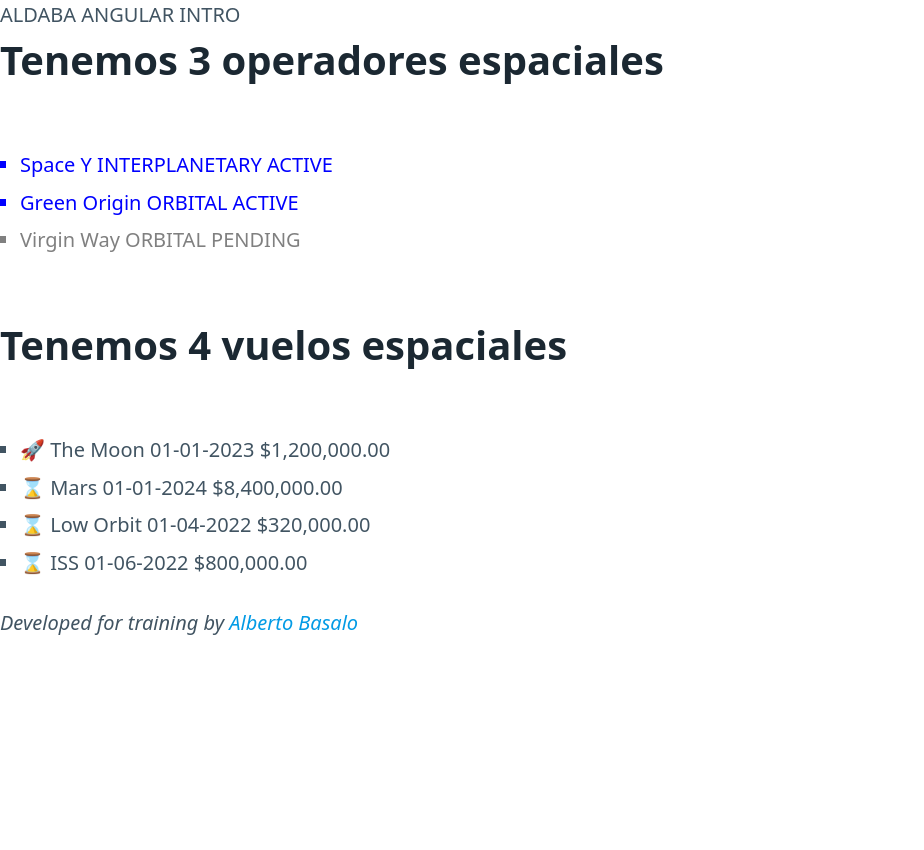
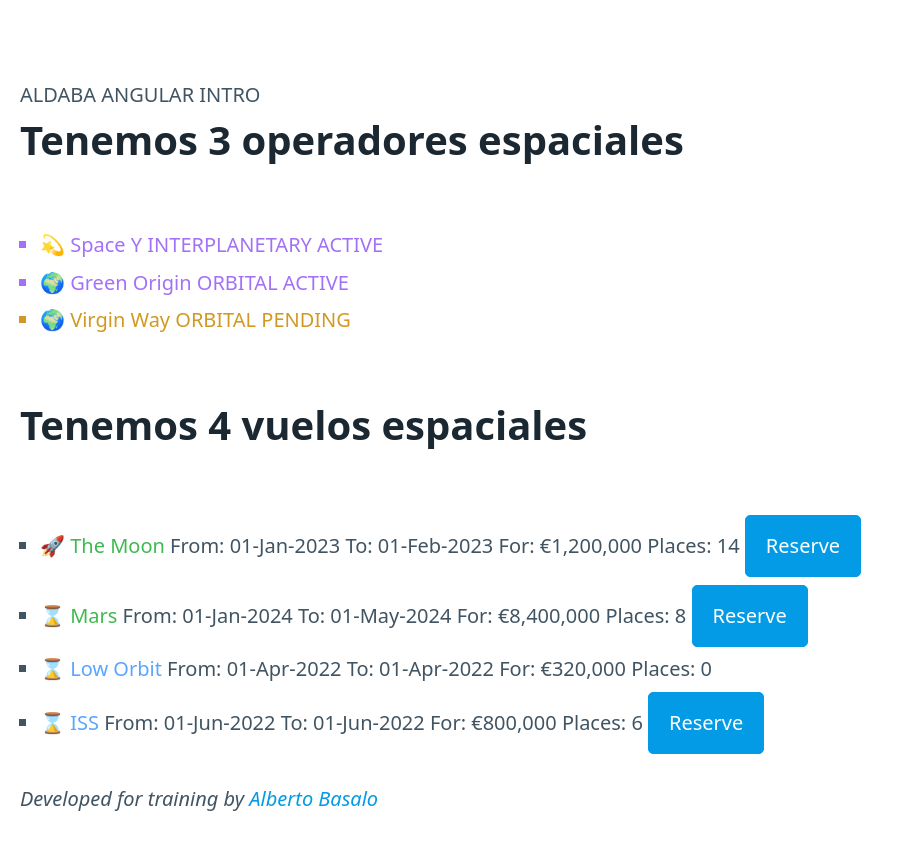
Before and after one commit to Esmoris/Aldaba-Angular-Intro, an Angular app: page / in a window 1280 px wide. Shown: the top 850 px of the page, without its empty margins (0-924 px from the left). Before the commit the page ends 800 px from the top, so only its background shows below. Built offline with nearby package versions, Linux system fonts and the light colour scheme.

Commit message:
feat: session 1

```diff
--- a/angular.json
+++ b/angular.json
@@ -24,7 +24,7 @@
               "src/assets"
             ],
             "styles": [
-              "./node_modules/@picocss/pico/css/pico.classless.min.css",
+              "./node_modules/@picocss/pico/css/pico.fluid.classless.min.css",
               "src/styles.css"
             ],
             "scripts": []
--- a/src/app/app.component.css
+++ b/src/app/app.component.css
@@ -1,7 +1,14 @@
 .active {
-  color: blue;
+  color: #a371f7;
 }
 
 .pending {
-  color: gray;
+  color: #d29922;
 }
+.trip_only {
+  color: #58a6ff;
+}
+
+.with_stay {
+  color: #3fb950;
+}
--- a/src/app/app.component.html
+++ b/src/app/app.component.html
@@ -4,7 +4,8 @@
   <ul>
     <li *ngFor="let operator of operators"
         [class]="getOperatorClass(operator) ">
-      {{ operator.name }} {{ operator.range }} {{ operator.status }}
+      <span>{{getOperatorIcon(operator)}}</span> {{ operator.name }} {{ operator.range }} {{
+      operator.status }}
     </li>
   </ul>
   <h1>Tenemos {{ trips.length }} vuelos espaciales</h1>
@@ -12,8 +13,18 @@
     <li *ngFor="let trip of trips">
       <span *ngIf="trip.status=='CONFIRMED'"> 🚀 </span>
       <span *ngIf="trip.status=='WAITING'"> ⌛ </span>
-      {{ trip.destination }} {{ trip.startDate | date:'dd-MM-yyyy' }} {{ trip.flightPrice | currency
-      }}
+      <span class="{{getTripClass(trip)}}">{{ trip.destination }} </span>
+      <span>
+        From: {{ trip.startDate | date:'dd-MMM-yyyy' }}
+        To: {{ trip.endDate | date:'dd-MMM-yyyy' }}
+        For: {{ trip.flightPrice | currency:'EUR':'symbol':'3.0' }}
+      </span>
+      <span>
+        Places: {{ trip.places }}
+        <a *ngIf="canReserveBooking(trip)"
+           href=""
+           role="button"> Reserve </a>
+      </span>
     </li>
   </ul>
   <router-outlet></router-outlet>
--- a/src/app/app.component.ts
+++ b/src/app/app.component.ts
@@ -1,7 +1,7 @@
 import { Component } from "@angular/core";
 import { OPERATORS, TRIPS } from "./data/astro_bookings";
-import { Operator, OperatorStatus } from "./models/operator";
-import { Trip } from "./models/trip";
+import { Operator, OperatorRanges, OperatorStatus } from "./models/operator";
+import { Trip, TripKinds } from "./models/trip";
 
 @Component({
   selector: "app-root",
@@ -19,4 +19,15 @@
     const active = OperatorStatus[OperatorStatus.ACTIVE];
     return operator.status.toString() == active ? "active" : "pending";
   }
+  public getOperatorIcon(operator: Operator): string {
+    const orbital = OperatorRanges[OperatorRanges.ORBITAL];
+    return operator.range.toString() == orbital ? "🌍" : "💫";
+  }
+  public getTripClass(trip: Trip): string {
+    const tripOnly = TripKinds[TripKinds.TRIP_ONLY];
+    return trip.kind.toString() == tripOnly ? "trip_only" : "with_stay";
+  }
+  public canReserveBooking(trip: Trip): boolean {
+    return trip.places > 0;
+  }
 }
--- a/src/index.html
+++ b/src/index.html
@@ -12,8 +12,10 @@
           href="favicon.ico">
   </head>
 
-  <body>
-    <app-root></app-root>
+  <body class="">
+    <main>
+      <app-root></app-root>
+    </main>
   </body>
 
 </html>
```
Also changed, not shown: 1 other file (tests, documents, lock files or other folders).
